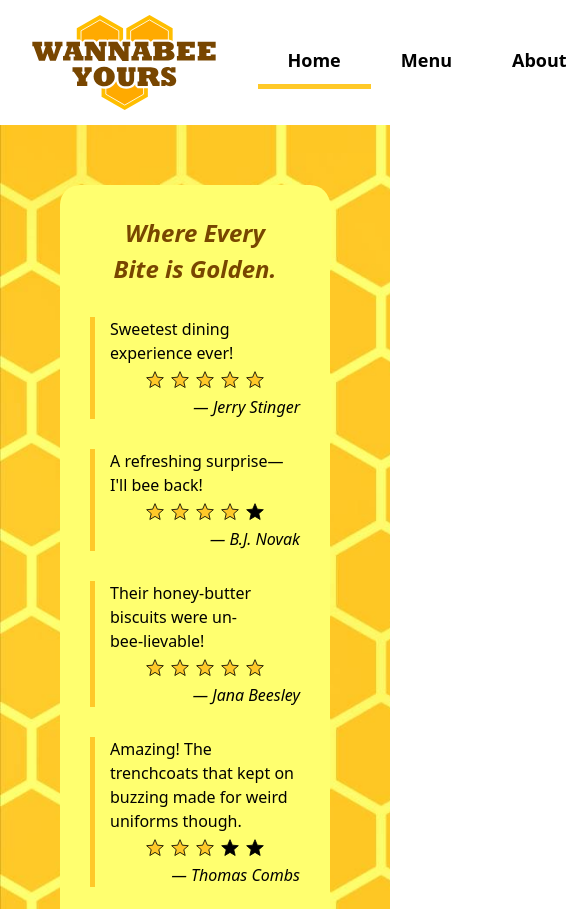
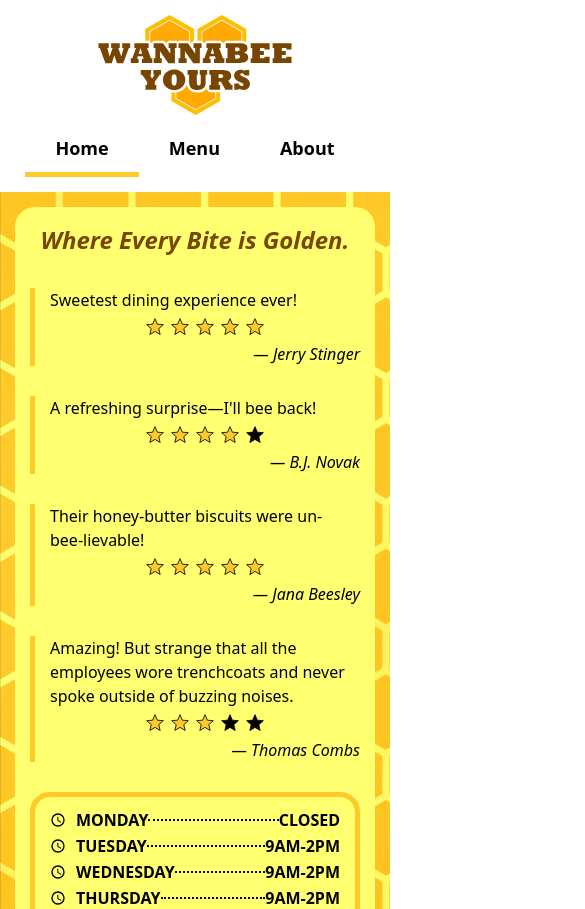
Before and after one commit to ElenaWikoff/odin-restaurant-page, a website with bundled scripts: page src/template.html in a window 390 px wide. Shown: the top 909 px of the page, 585 px wide, since content can reach past the window. Built offline with nearby package versions, Linux system fonts and the light colour scheme.

Commit message:
Make minor style changes

```diff
--- a/src/css/styles.css
+++ b/src/css/styles.css
@@ -35,6 +35,10 @@ h6 {
     text-align: center;
 }
 
+ul {
+    padding: 0;
+}
+
 /* Header and Nav Menu */
 
 header {
@@ -44,6 +48,8 @@ header {
     padding-left: 30px;
     padding-right: 30px;
     display: flex;
+    column-gap: 40px;
+    row-gap: 10px;
 }
 
 header .header-logo {
@@ -230,6 +236,7 @@ main {
     display: block;
     justify-self: flex-end;
     text-transform: uppercase;
+    white-space: nowrap;
 }
 
 /* Menu */
@@ -297,10 +304,30 @@ main {
     .menu-grid {
         grid-template-columns: 1fr;
     }
+
+    .container {
+        padding: 15px;
+    }
 }
 
 @media screen and (max-width: 1024px) {
     main {
+        height: 100%;
+        padding: 15px;
+    }
+
+    header {
+        height: 100%;
+        flex-flow: row wrap;
+        justify-content: center;
+        align-items: center;
+    }
+
+    header .header-logo {
+        height: 100px;
+    }
+
+    footer {
         height: 100%;
     }
 
--- a/src/pages/home.js
+++ b/src/pages/home.js
@@ -18,7 +18,7 @@ const reviews = [
         name: "Jana Beesley"
     },
     {
-        quote: "Amazing! The trenchcoats that kept on buzzing made for weird uniforms though.",
+        quote: "Amazing! But strange that all the employees wore trenchcoats and never spoke outside of buzzing noises.",
         stars: 3,
         name: "Thomas Combs"
     },
```
Also changed, not shown: attributions.html (deleted, +0 -7 lines), src/pages/about.js (line endings or trailing spaces).
